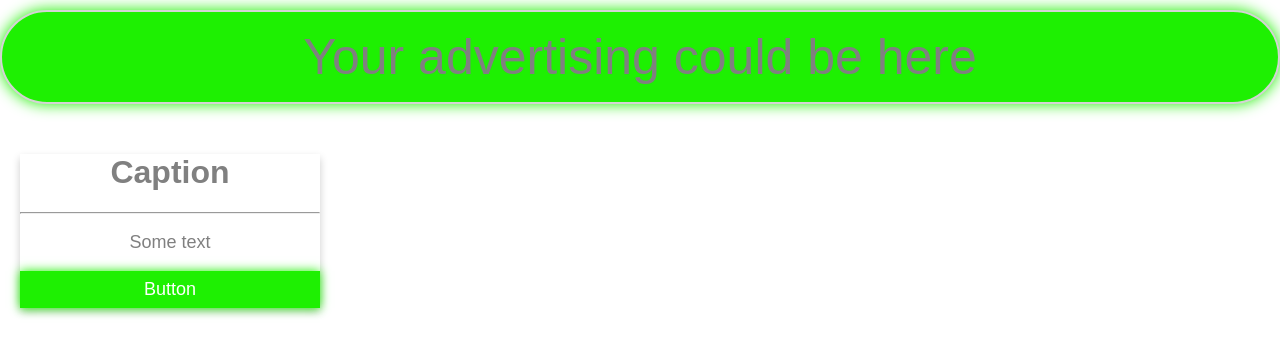
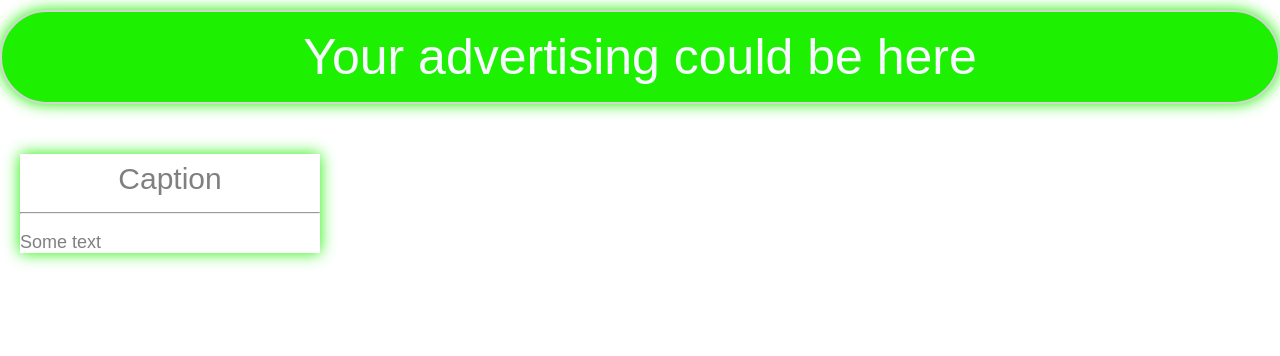
Before and after one commit to vkaptur-gomel-iba-by/reactJS, a React (Create React App) app: page / in a window 1280 px wide. Shown: the top 356 px of the page. Built offline with nearby package versions, Linux system fonts and the light colour scheme.

Commit message:
Fixed some code

```diff
--- a/src/App.js
+++ b/src/App.js
@@ -1,15 +1,14 @@
 import React from 'react';
 import './App.css';
-import Fcomponent from './Fcomponent';
-import FHcomponent from './FHcomponent';
+import CardComponent from './components/content/ComponentCard';
+import HeaderComponent from './components/header/ComponentHeader';
 
 function App() {
   return (
-    <div>
-      <FHcomponent></FHcomponent>
-      <Fcomponent></Fcomponent>
-
-    </div>
+    <>
+      <HeaderComponent head={{text:'Your advertising could be here'}}/>
+      <CardComponent card={{caption:'Caption', text:'Some text'}}/>
+    </>
   );
 }
 
--- a/src/FHcomponent.js
+++ /dev/null
@@ -1,13 +0,0 @@
-import React from 'react';
-import './index.css';
-
-export default function FHcomponent() {
-    return(
-
-<div className="header">
-<div className="text1">
-  Your advertising could be here
-</div>
-</div>
-  )
-}
--- a/src/Fcomponent.js
+++ /dev/null
@@ -1,14 +0,0 @@
-import React from 'react';
-import './index.css';
-
-export default function Fcomponent() {
-    return(
-
-<div className="card">
-  <h1>Caption</h1>
-  <hr></hr>
-  <p className="title">Some text</p>
-  <p><button>Button</button></p>
-</div>
-  )
-}
--- /dev/null
+++ b/src/components/content/ComponentCard.css
@@ -0,0 +1,21 @@
+  .card {
+    box-shadow: 0 4px 8px 0 rgba(0, 0, 0, 0.2);
+    max-width: 300px;
+    margin-left: 20px;
+    text-align: center;
+    font-family: arial;
+    box-shadow: 0 0 15px #1ef002;
+  }
+
+  text2 {
+    line-height: 50px;
+    font-family: sans-serif;
+    font-size: 30px;
+    color: gray;
+  }
+
+  .title {
+    color: grey;
+    font-size: 18px;
+    text-align: left;
+  }
--- /dev/null
+++ b/src/components/content/ComponentCard.js
@@ -0,0 +1,15 @@
+import React from 'react';
+import './ComponentCard.css';
+
+
+const CardComponent = (props) => {
+    return(
+        <div className="card">
+        <text2>{props.card.caption}</text2>
+          <hr></hr>
+          <p className="title">{props.card.text}</p>
+        </div>
+          )
+}
+
+export default CardComponent;
--- /dev/null
+++ b/src/components/header/ComponentHeader.css
@@ -0,0 +1,17 @@
+  .header {
+    margin-top:10px;
+    margin-bottom:50px;
+    background-color: #1ef002;
+    border: 2px solid #D4D4D4;
+    border-radius: 50px;
+    box-shadow: 0 0 15px #1ef002;
+    padding:20px 40px;
+    text-align: center;
+  }
+
+  .text1 {
+    line-height: 50px;
+    font-family: sans-serif;
+    font-size: 50px;
+    color: ghostwhite;
+  }
--- /dev/null
+++ b/src/components/header/ComponentHeader.js
@@ -0,0 +1,16 @@
+import React from 'react';
+import './ComponentHeader.css';
+
+
+const HeaderComponent = (props) => {
+    return(
+
+        <div className="header">
+        <div className="text1">
+         {props.head.text}
+        </div>
+        </div>
+          )
+}
+
+export default HeaderComponent;
--- a/src/index.css
+++ b/src/index.css
@@ -12,56 +12,10 @@ code {
     monospace;
 }
 
-h1{
-	color: gray;
-}
-.card {
-  box-shadow: 0 4px 8px 0 rgba(0, 0, 0, 0.2);
-  max-width: 300px;
-  margin-left: 20px;
-  margin: left;
-  text-align: center;
-  font-family: arial;
-}
-
-.text1 {
-  line-height: 50px;
-  font-family: sans-serif;
-  font-size: 50px;
-  color: gray;
-}
-
-.header {
-  margin-top:10px;
-  margin-bottom:50px;
-  height: 50px;
-  background-color: #1ef002;
-  position:relative;
-  border: 2px solid #D4D4D4;
-  border-radius: 50px;
-  box-shadow: 0 0 15px #1ef002;
-  padding:20px 40px;
-  text-align: center;
-
-}
 
 .title {
   color: grey;
   font-size: 18px;
-}
-
-button {
-  border: none;
-  outline: 0;
-  display: inline-block;
-  padding: 8px;
-  color: white;
-  background-color: #1ef002;
-  text-align: center;
-  cursor: pointer;
-  width: 100%;
-  font-size: 18px;
-  box-shadow: 0 0 10px #1ef002;
 }
 
 a {
--- a/src/index.js
+++ b/src/index.js
@@ -3,6 +3,7 @@ import ReactDOM from 'react-dom';
 import './index.css';
 import App from './App';
 import reportWebVitals from './reportWebVitals';
+
 
 ReactDOM.render(
   <React.StrictMode>
```
